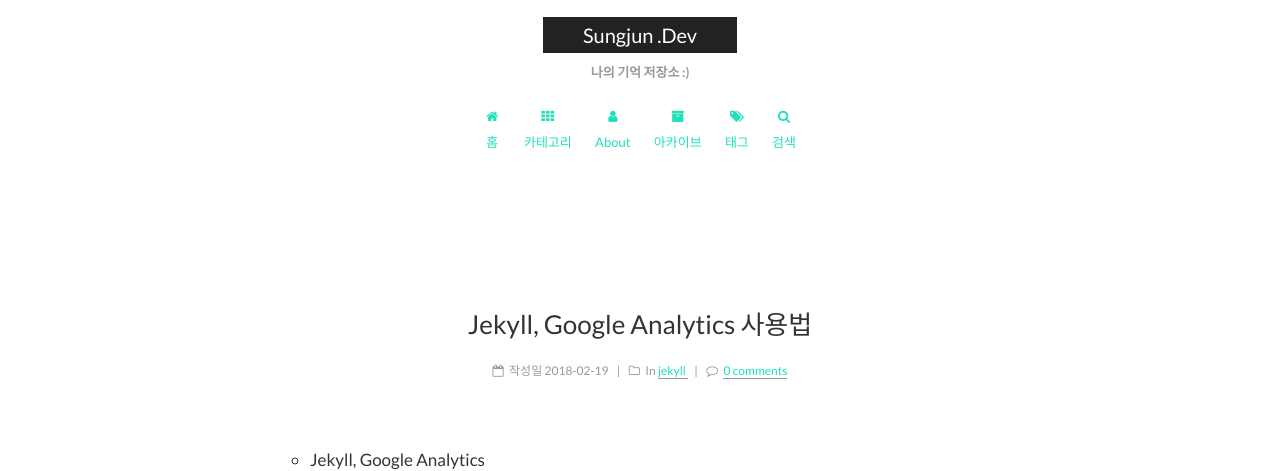
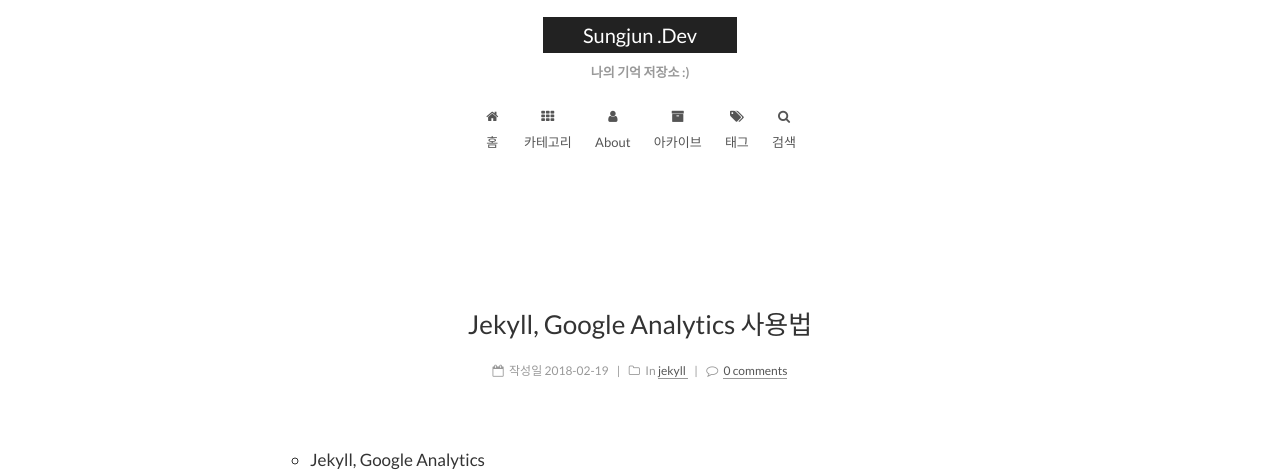
Before and after one commit to gwonsungjun/gwonsungjun.github.io, a Jekyll site: the page built from _posts/2018-02-19-googleAnalytics.md, in a window 1280 px wide. Shown: the part 186-657 px from the top of the page. Built offline with Jekyll 4.4.1, drawn with Linux system fonts in a browser that asks for light colours; comment, search, counter and statistics services are not loaded.

Commit message:
Rollback link color

```diff
--- a/_sass/_variables/base.scss
+++ b/_sass/_variables/base.scss
@@ -36,10 +36,10 @@ $green-light  : #1ee1b9;
 $text-color                   : $black-dim;
 
 // Global link color.
-$link-color                   : $green-light;
-$link-decoration-color        : $green-light;
-$link-hover-color             : $green-light;
-$link-decoration-hover-color  : $green-light;
+$link-color                   : $black-light;
+$link-decoration-color        : $grey-light;
+$link-hover-color             : $blue_link;
+$link-decoration-hover-color  : $blue-deep;
 
 // Global border color.
 $border-color                 : $grey-light;
```
